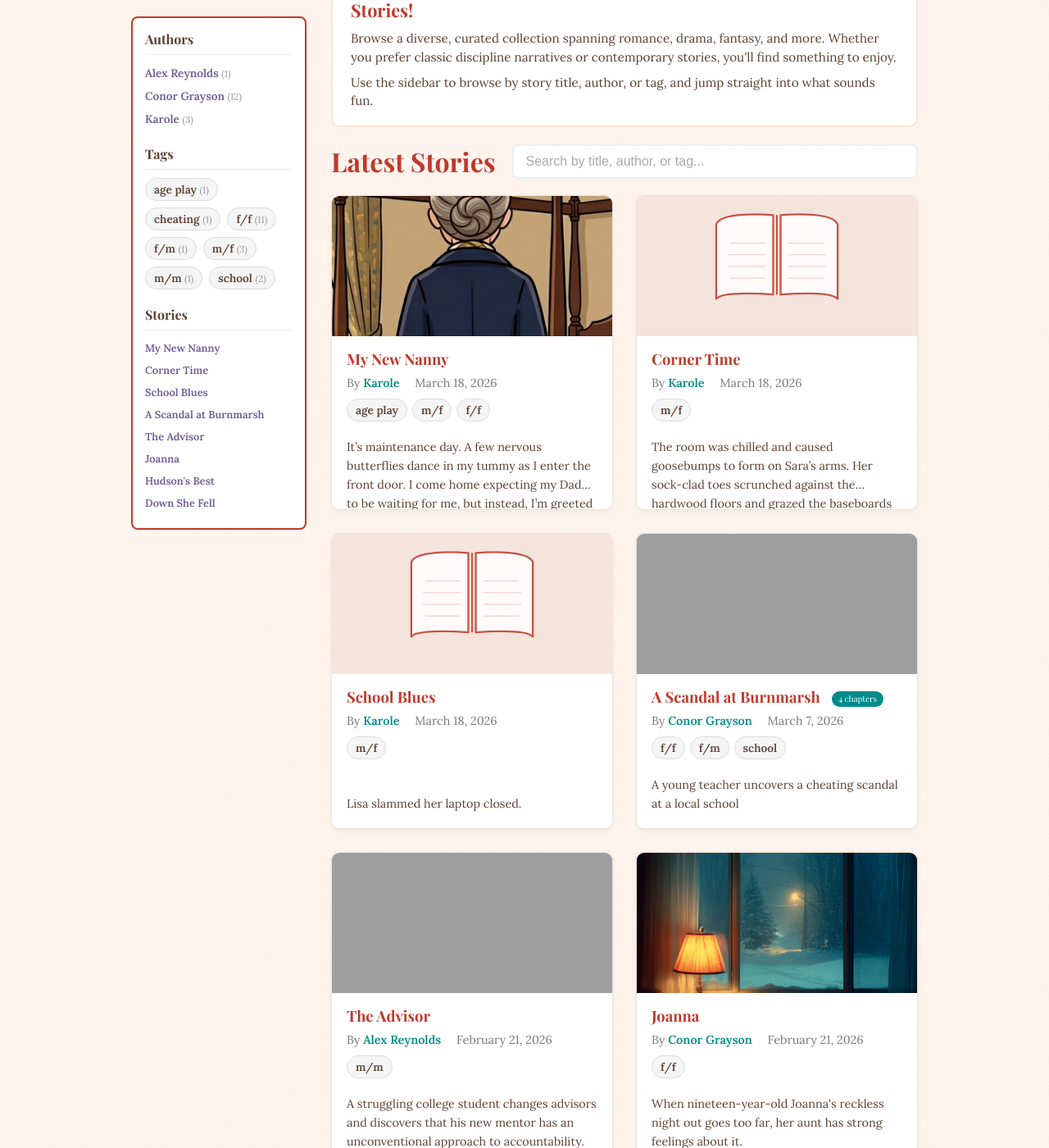
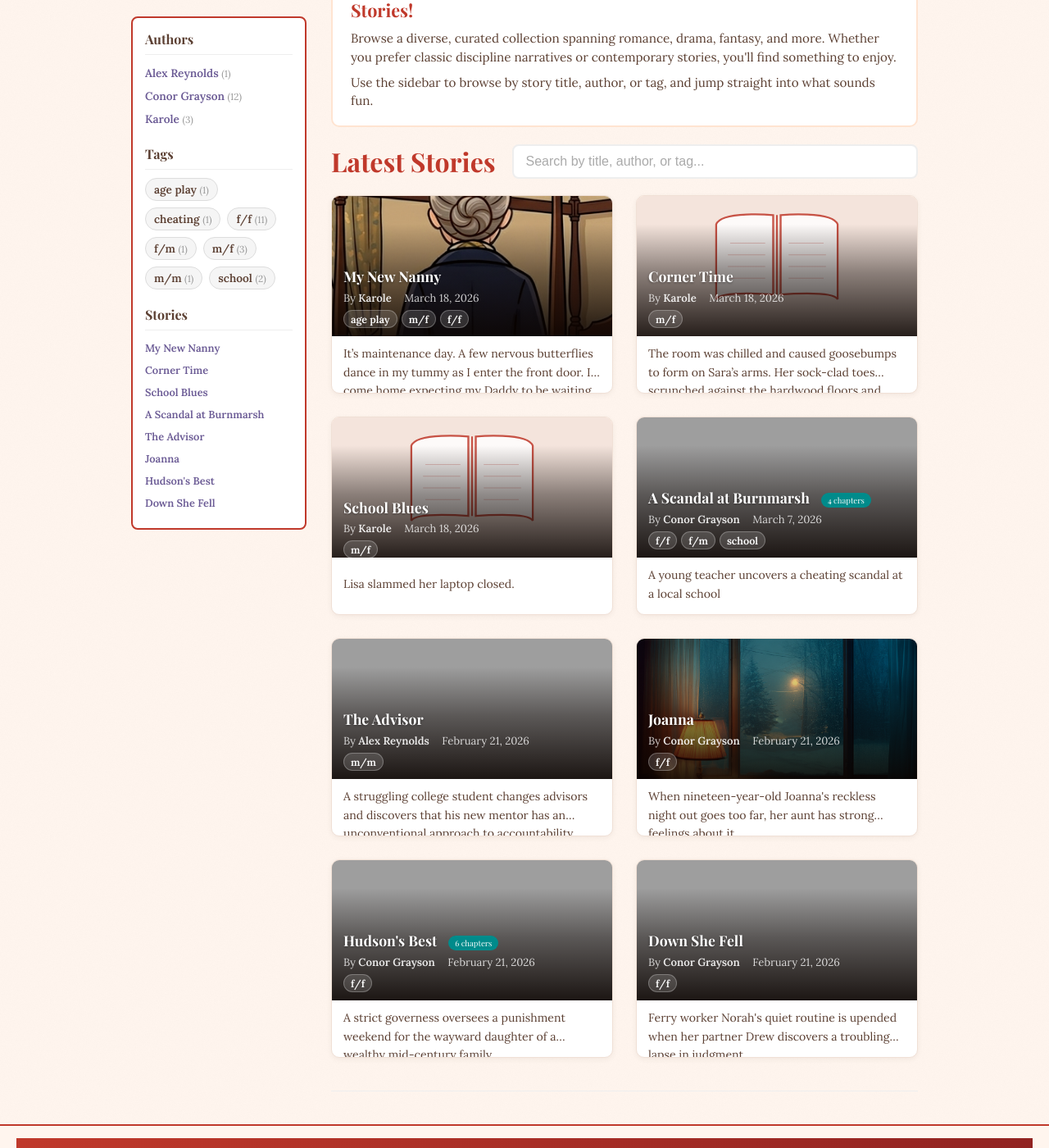
Before and after one commit to cheekypubs/cheekypubs.github.io, a Jekyll site: the page built from index.html, in a window 1280 px wide and 1400 px high, scrolled down 197 px. Shown: the whole window at 82% size. Built offline with Jekyll 4.4.1, drawn with Linux system fonts in a browser that asks for light colours; some web fonts are replaced.

Commit message:
Title overlay on story cards with gradient
Co-Authored-By: Claude Sonnet 4.6 <noreply@anthropic.com>

```diff
--- a/assets/css/style.css
+++ b/assets/css/style.css
@@ -527,8 +527,8 @@ a {
     border: 1px solid #f0e0d6;
     border-radius: 10px;
     overflow: hidden;
-    display: flex;
-    flex-direction: column;
+    display: grid;
+    grid-template-columns: 1fr;
     transition: box-shadow 0.25s, transform 0.25s;
     box-shadow: 0 2px 6px rgba(92, 64, 51, 0.07);
 }
@@ -541,7 +541,8 @@ a {
 .story-thumb-link {
     display: block;
     text-decoration: none;
-    flex-shrink: 0;
+    grid-row: 1;
+    grid-column: 1;
 }
 
 .story-thumb {
@@ -550,6 +551,16 @@ a {
     aspect-ratio: 2 / 1;
     width: 100%;
     overflow: hidden;
+    position: relative;
+}
+
+/* Gradient overlay for title legibility */
+.story-thumb::after {
+    content: '';
+    position: absolute;
+    inset: 0;
+    background: linear-gradient(to top, rgba(10, 3, 0, 0.88) 0%, rgba(10,3,0,0.45) 45%, transparent 80%);
+    pointer-events: none;
 }
 
 .story-thumb img {
@@ -564,21 +575,27 @@ a {
     transform: scale(1.04);
 }
 
+/* Title/meta overlaid on top of image */
 .story-preview-content {
-    padding: 16px 18px 0;
-    flex: 1;
+    grid-row: 1;
+    grid-column: 1;
+    align-self: end;
+    padding: 12px 14px 10px;
     min-width: 0;
+    position: relative;
+    z-index: 1;
 }
 
 .story-title {
-    margin: 0 0 8px 0;
-    font-size: 1.15em;
+    margin: 0 0 6px 0;
+    font-size: 1.1em;
     line-height: 1.3;
 }
 
 .story-title a {
-    color: #C0392B;
-    text-decoration: none;
+    color: #fff;
+    text-decoration: none;
+    text-shadow: 0 1px 3px rgba(0,0,0,0.4);
 }
 
 .story-title a:hover {
@@ -586,17 +603,17 @@ a {
 }
 
 .story-meta {
-    font-size: 0.9em;
-    color: #777;
-    margin-bottom: 10px;
+    font-size: 0.82em;
+    color: rgba(255, 255, 255, 0.8);
+    margin-bottom: 6px;
 }
 
 .story-meta .story-author {
-    margin-right: 15px;
+    margin-right: 12px;
 }
 
 .story-meta .story-author a {
-    color: #008B8B;
+    color: rgba(255, 255, 255, 0.9);
     text-decoration: none;
 }
 
@@ -607,18 +624,35 @@ a {
 .story-tags {
     display: flex;
     flex-wrap: wrap;
-    gap: 6px;
-    margin-bottom: 12px;
-}
-
+    gap: 5px;
+    margin-bottom: 0;
+}
+
+/* Tags on overlay use translucent white style */
+.story-preview .story-tags .tag {
+    background-color: rgba(255, 255, 255, 0.15);
+    color: #fff;
+    border-color: rgba(255, 255, 255, 0.25);
+    font-size: 0.78em;
+    padding: 2px 8px;
+}
+
+.story-preview .story-tags .tag:hover {
+    background-color: #C0392B;
+    border-color: #C0392B;
+}
+
+/* Excerpt below image in white area */
 .story-excerpt {
+    grid-row: 2;
+    grid-column: 1;
     color: #5C4033;
     line-height: 1.6;
-    margin: 8px 0 0;
-    padding: 0 18px 18px;
-    font-size: 0.9em;
+    margin: 0;
+    padding: 10px 14px 14px;
+    font-size: 0.88em;
     display: -webkit-box;
-    -webkit-line-clamp: 3;
+    -webkit-line-clamp: 2;
     -webkit-box-orient: vertical;
     overflow: hidden;
     min-width: 0;
```
